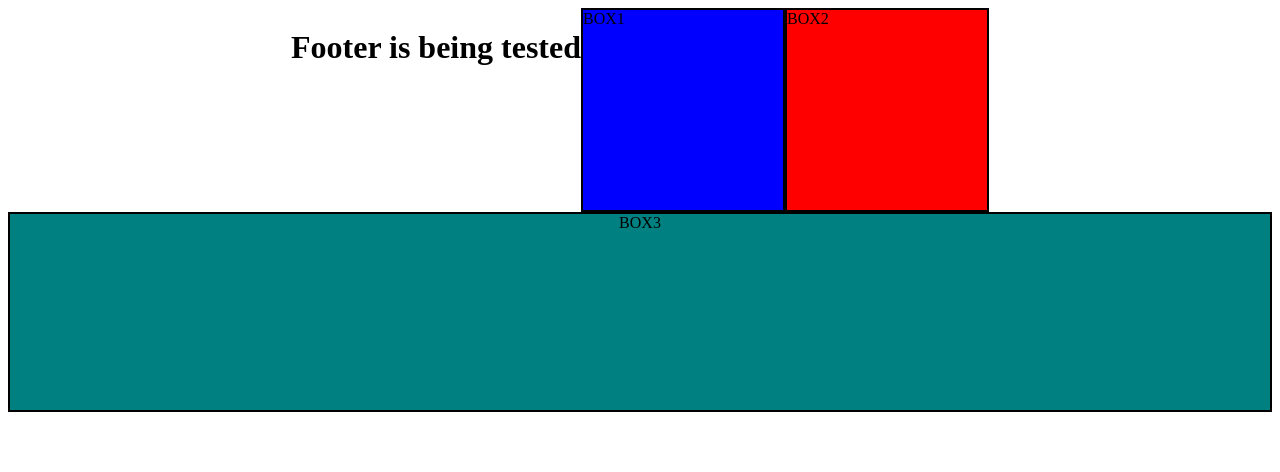
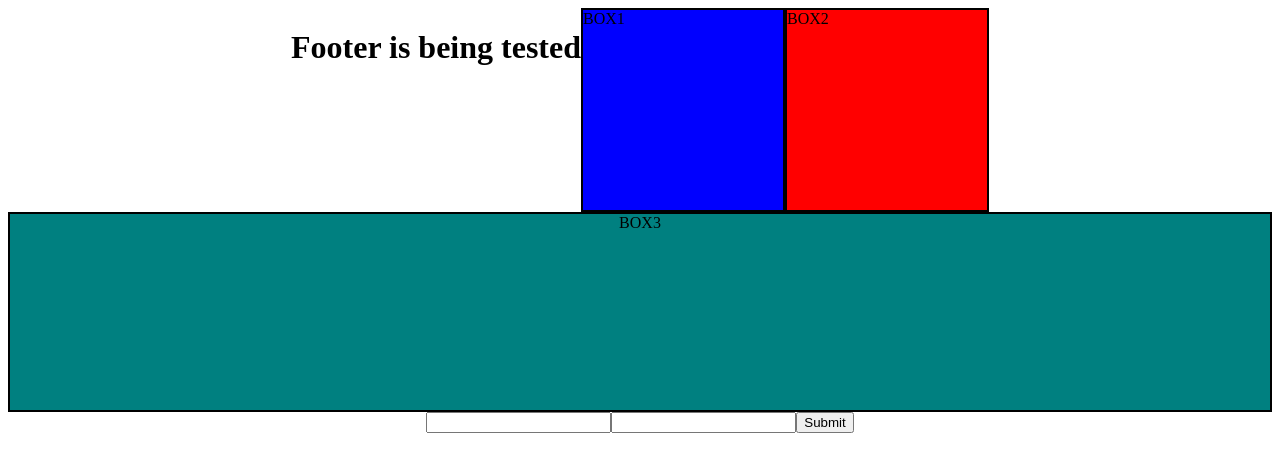
Before and after one commit to millord/someproject, a React (Create React App) app in the folder grid-test-material/: page / in a window 1280 px wide. Shown: the top 472 px of the page. Built offline with nearby package versions, Linux system fonts and the light colour scheme.

Commit message:
added signup form

```diff
--- a/grid-test-material/src/App.js
+++ b/grid-test-material/src/App.js
@@ -14,6 +14,11 @@ function App() {
       >
         BOX3
       </StyledBox3>
+      <form>
+        <input type="text"/>
+        <input type="password"/>
+        <button>Submit</button>
+      </form>
     </StyledContainer>
   );
 }
```
